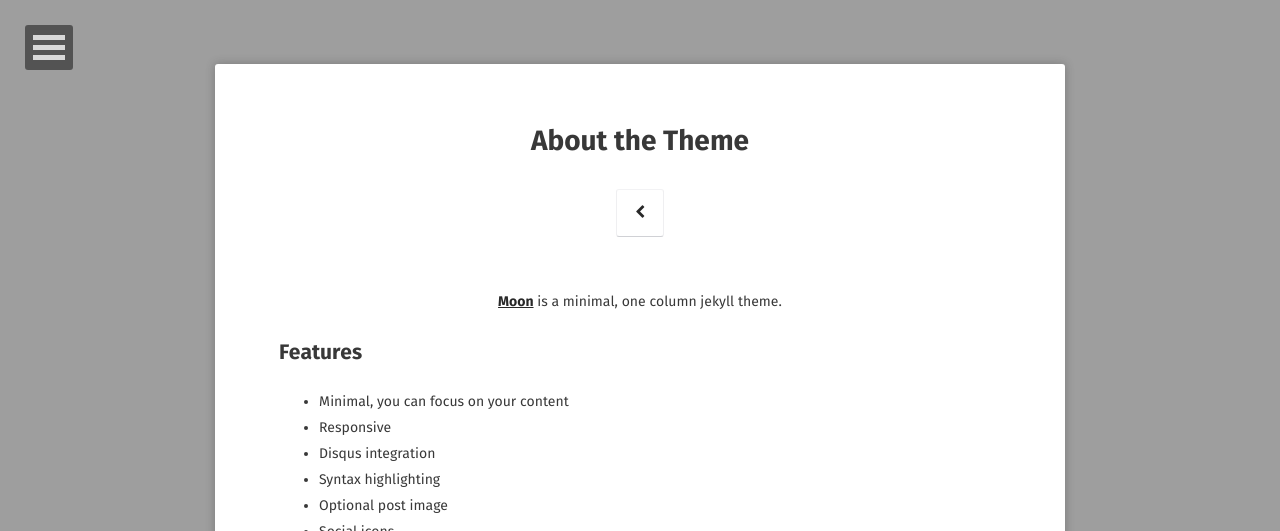
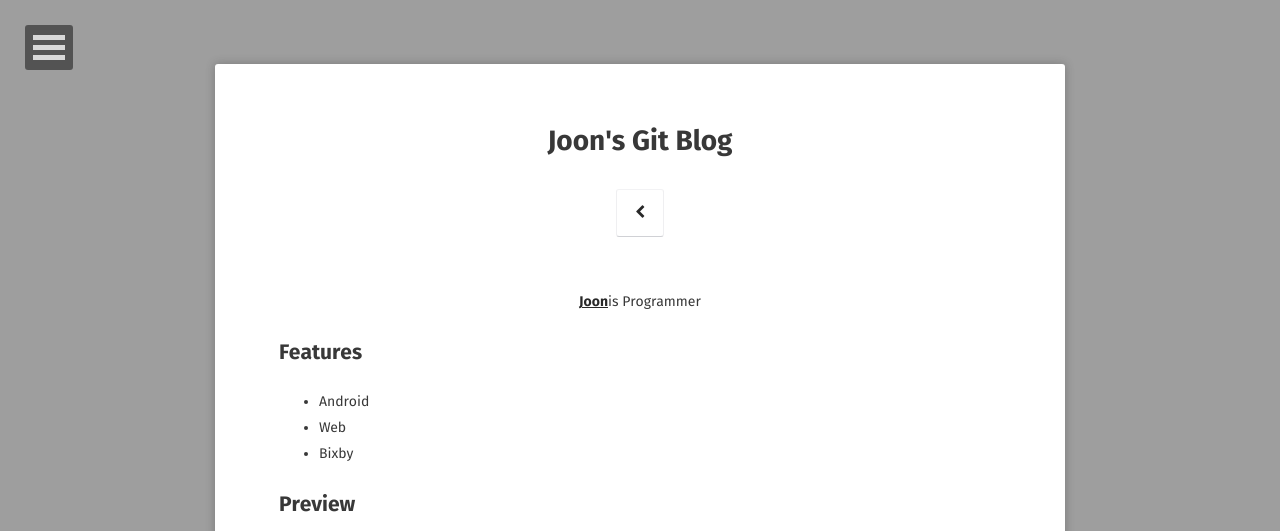
Before and after one commit to KimJoon93/KimJoon93.github.io, a Jekyll site: the page built from about/index.md, in a window 1280 px wide. Shown: the top 531 px of the page. Built offline with Jekyll 4.4.1, drawn with Linux system fonts in a browser that asks for light colours; some web fonts are replaced; some of the changed text lies outside the part shown; grey boxes are pictures that could not be loaded.

Commit message:
Update Index

```diff
--- a/about/index.md
+++ b/about/index.md
@@ -1,24 +1,17 @@
 ---
 layout: page
-title: About the Theme
-tags: [about, Jekyll, theme, moon]
-date: 2016-03-21
+title: Joon's Git Blog
+tags: [Joon, KJoon93, jk1094]
+date: 2020-01-18
 comments: false
 ---
 
-<center><a href="http://taylantatli.github.io/Moon"><b>Moon</b></a> is a minimal, one column jekyll theme.</center>
+<center><a href="http://kimjoon93.github.io"><b>Joon</b></a>is Programmer</center>
 
 ## Features
-* Minimal, you can focus on your content
-* Responsive
-* Disqus integration
-* Syntax highlighting
-* Optional post image
-* Social icons
-* Page for sharing projects
-* Optional background image
-* Simple navigation menu
-* MathJax support
+* Android
+* Web
+* Bixby
 
 ## Preview
 
```
